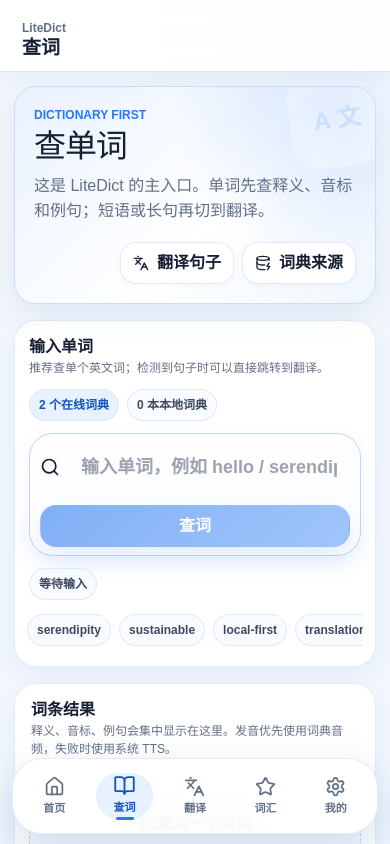
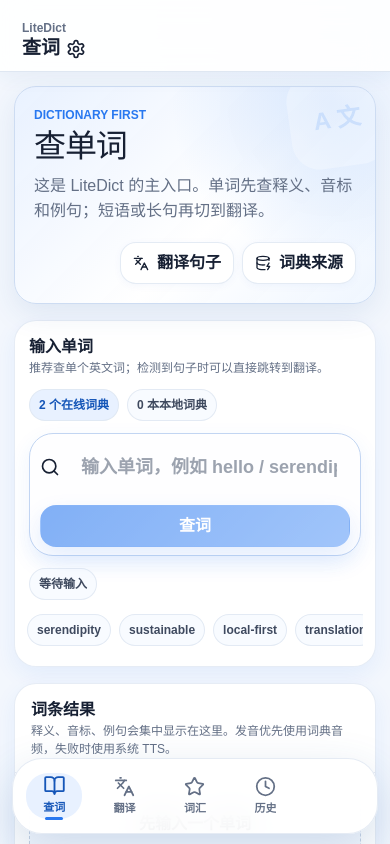
Before and after one commit to Becauseiloveyo/translation, a React (Vite) app: page / in a window 390 px wide. Built offline with nearby package versions, Linux system fonts and the light colour scheme.

Commit message:
Refocus mobile nav on core features

```diff
--- a/src/components/AppShell.tsx
+++ b/src/components/AppShell.tsx
@@ -1,14 +1,4 @@
-import {
-  BookOpen,
-  Clock,
-  DatabaseZap,
-  Home,
-  Languages,
-  Library,
-  Settings,
-  Sparkles,
-  Star
-} from "lucide-react";
+import { BookOpen, Clock, DatabaseZap, Home, Languages, Library, Settings, Sparkles, Star } from "lucide-react";
 import { ReactNode } from "react";
 
 export type PageKey = "home" | "translate" | "dictionary" | "vocabulary" | "glossary" | "sources" | "history" | "settings";
@@ -21,22 +11,18 @@ type NavItem = {
   group: "home" | "core" | "study" | "advanced" | "system";
 };
 
-type ViewTransitionDocument = Document & {
-  startViewTransition?: (callback: () => void) => { finished: Promise<void> };
-};
-
 const navItems: NavItem[] = [
   { id: "home", label: "首页", icon: Home, group: "home" },
   { id: "dictionary", label: "查词", icon: BookOpen, group: "core" },
   { id: "translate", label: "翻译", icon: Languages, group: "core" },
   { id: "vocabulary", label: "词汇本", shortLabel: "词汇", icon: Star, group: "study" },
+  { id: "history", label: "历史", icon: Clock, group: "study" },
   { id: "glossary", label: "术语表", shortLabel: "术语", icon: Sparkles, group: "advanced" },
-  { id: "history", label: "历史", icon: Clock, group: "advanced" },
   { id: "sources", label: "词典来源", shortLabel: "来源", icon: DatabaseZap, group: "advanced" },
   { id: "settings", label: "我的", icon: Settings, group: "system" }
 ];
 
-const mobileNav = navItems.filter((item) => ["home", "dictionary", "translate", "vocabulary", "settings"].includes(item.id));
+const mobileNav = navItems.filter((item) => ["dictionary", "translate", "vocabulary", "history"].includes(item.id));
 
 type AppShellProps = {
   currentPage: PageKey;
@@ -51,18 +37,13 @@ export function AppShell({ currentPage, onPageChange, children }: AppShellProps)
     if (page === currentPage) {
       return;
     }
-    const transitionDocument = document as ViewTransitionDocument;
-    if (transitionDocument.startViewTransition) {
-      transitionDocument.startViewTransition(() => onPageChange(page));
-      return;
-    }
     onPageChange(page);
   }
 
   return (
     <div className="app-shell">
       <aside className="sidebar" aria-label="桌面导航">
-        <button className="brand" type="button" onClick={() => navigate("home")}>
+        <button className="brand" type="button" onClick={() => navigate("dictionary")}>
           <div className="brand-mark">
             <Library size={20} aria-hidden="true" />
           </div>
@@ -83,6 +64,9 @@ export function AppShell({ currentPage, onPageChange, children }: AppShellProps)
           <div className="mobile-brand">LiteDict</div>
           <div className="mobile-title">{title}</div>
         </div>
+        <button className="mobile-settings-button" type="button" onClick={() => navigate("settings")} aria-label="设置">
+          <Settings size={20} aria-hidden="true" />
+        </button>
       </div>
 
       <main className="main-content">{children}</main>
```
